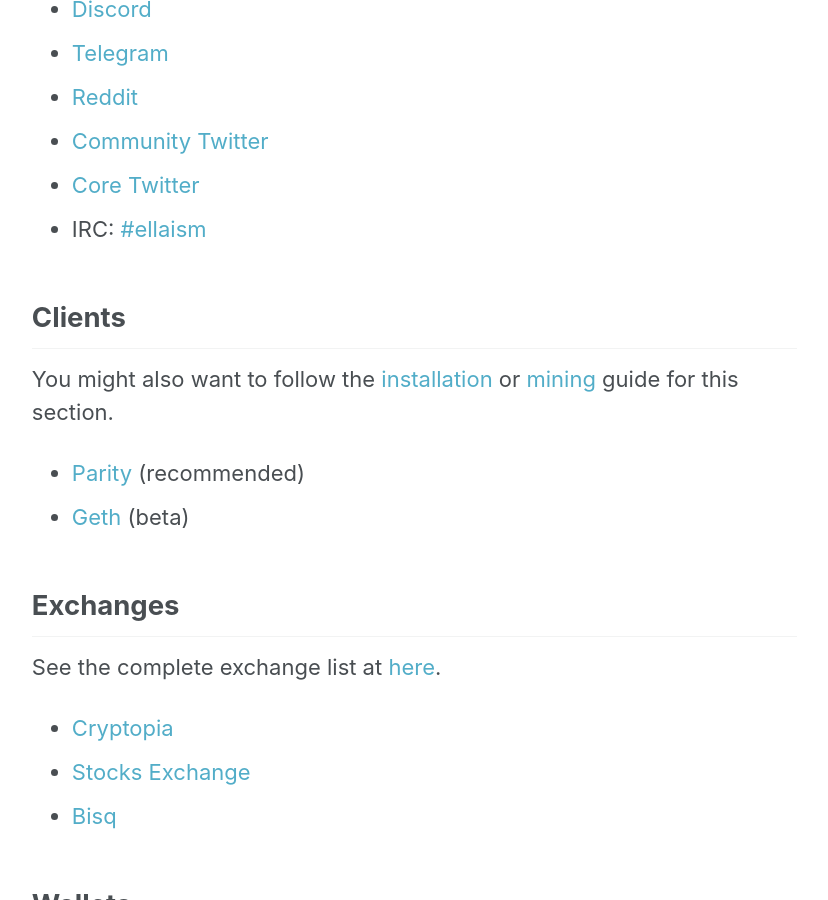
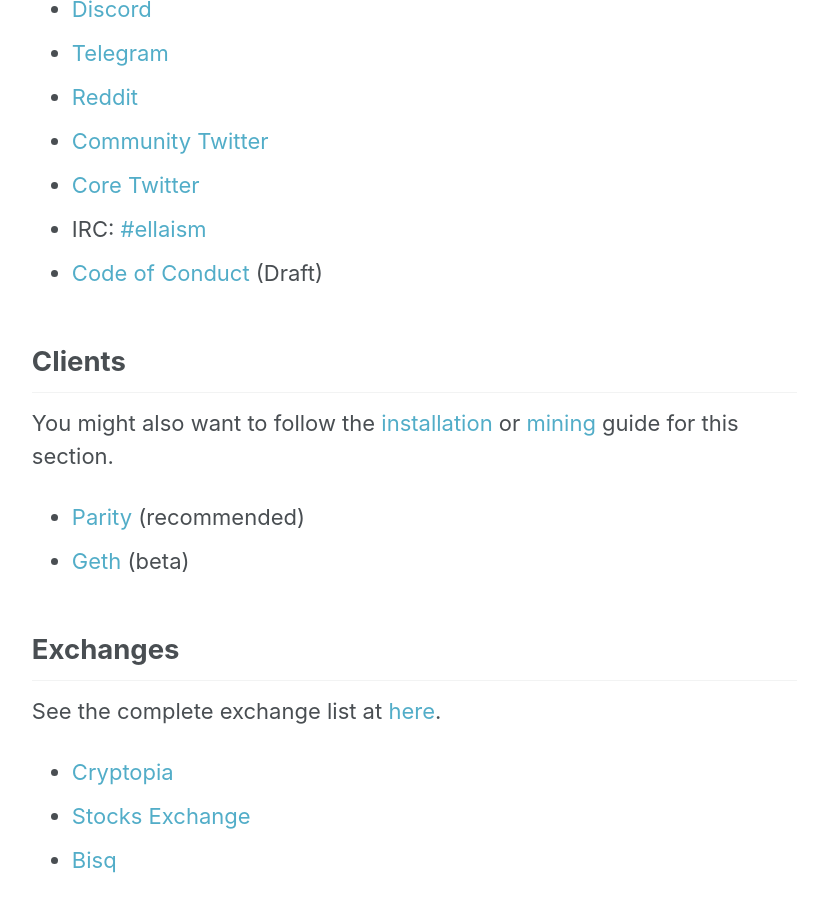
Before and after one commit to ellaism/ellaism.org, a Jekyll site: the page built from _pages/about.md, in a window 1280 px wide and 900 px high, scrolled down 937 px. Shown: the whole window, without its empty margins (252-1080 px from the left). Built offline with Jekyll 4.4.1, drawn with Linux system fonts in a browser that asks for light colours.

Commit message:
Add links to code of conduct

```diff
--- a/_pages/about.md
+++ b/_pages/about.md
@@ -32,6 +32,7 @@
 * [Community Twitter](https://twitter.com/EllaismProject)
 * [Core Twitter](https://twitter.com/EllaismCore)
 * IRC: [#ellaism](http://webchat.freenode.net/?channels=ellaism)
+* [Code of Conduct](https://github.com/ellaism/meta/blob/master/conduct.md) (Draft)
 
 ## Clients
 
```
